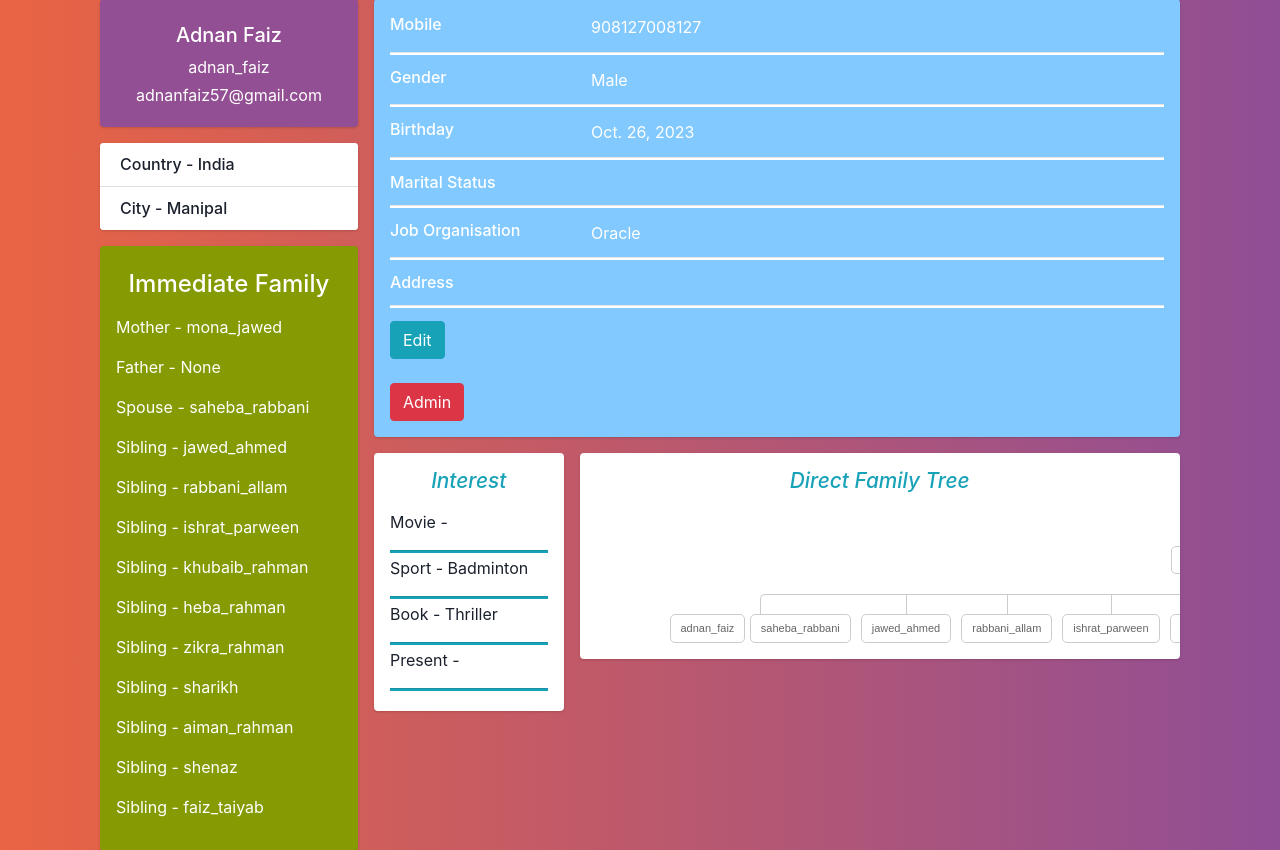
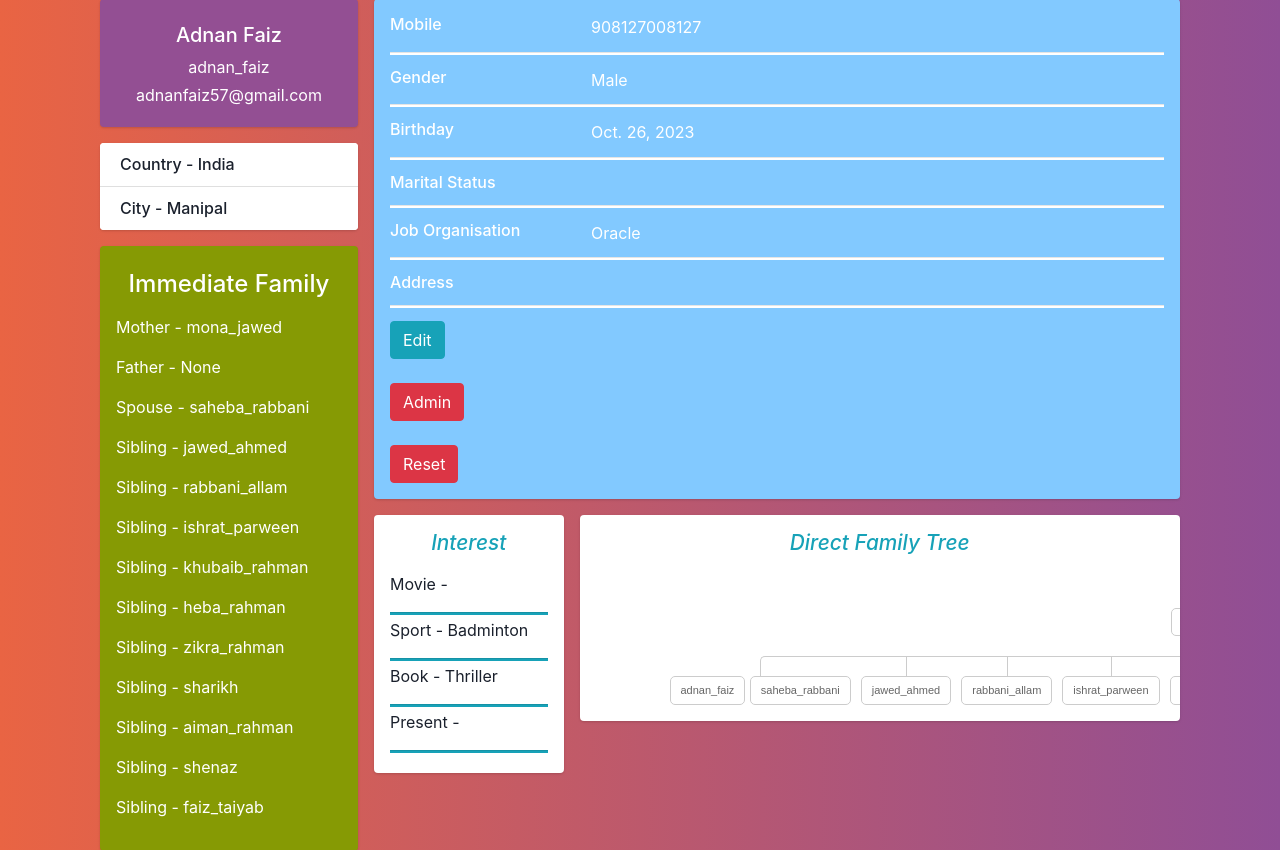
Before and after one commit to adnan-faiz27/familylink, a Django app: page /member/profile/1/ in a window 1280 px wide. Shown: the part 100-950 px from the top of the page. Run offline with Django 4.2, Linux system fonts and the light colour scheme; a user stored in the database is signed in; data comes from the database, SQL or seed files in the repository; some libraries are stand-ins or nearby versions.

Commit message:
Adding reset

```diff
--- a/family/urls.py
+++ b/family/urls.py
@@ -20,6 +20,7 @@ urlpatterns = [
     path('birthday/' , views.birthdayList , name="birthdayList"),
 
     path('member/profile/edit/<str:pk>/' , views.edit_profile , name = 'edit'),
+    path('reset/' , views.reset , name = 'reset'),
     path('member/profile/<str:pk>/' , views.viewProfile , name = 'viewProfile'),
     path('member/' , views.viewMember , name="viewMember"),
     path('member/contact' , views.contact , name="contact"),
--- a/family/views.py
+++ b/family/views.py
@@ -17,7 +17,11 @@ from django.core.mail import EmailMultiAlternatives
 from django.utils.html import strip_tags
 import pdfkit
 
+from django import db
 
+def reset(request):
+    db.connections.close_all()
+    return render(request, 'home/home.html')
 
 
 def home(request):
--- a/templates/home/profile.html
+++ b/templates/home/profile.html
@@ -172,6 +172,10 @@
                             <br>
                             <a class="btn btn-danger" href="{% url 'admin:index' %}">Admin</a>
                           </div>
+                          <div class="col-sm-12">
+                            <br>
+                            <a class="btn btn-danger" href="{% url 'reset' %}">Reset</a>
+                          </div>
                           {% endif %}
                         </div>
                       {% endif %}
```
